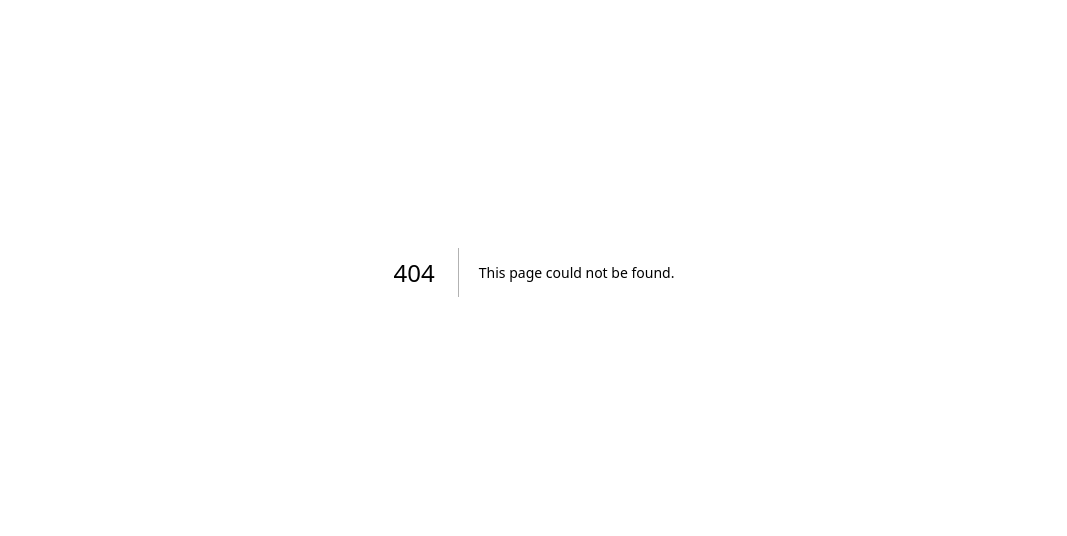
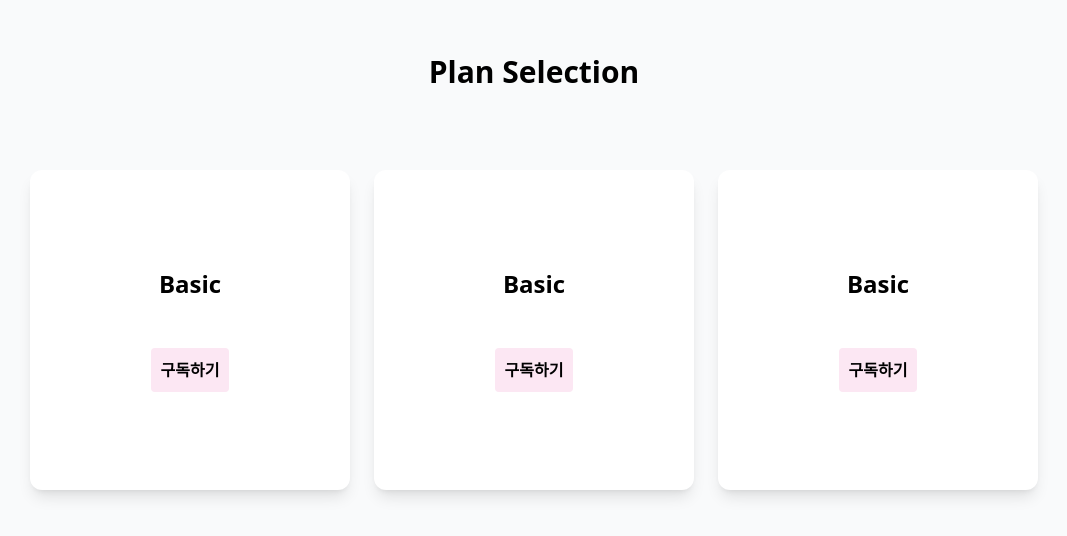
Before and after one commit to gooddaysoft/assignment, a Next.js app in the folder my-web-app/: page /plans in a window 1280 px wide. Before the commit this address had no page. Shown: the part 128-664 px from the top of the page, without its empty margins (106-1173 px from the left). Built offline with nearby package versions, Linux system fonts and the light colour scheme.

Commit message:
feat: plan selection UI 구현

```diff
--- /dev/null
+++ b/my-web-app/app/plans/page.tsx
@@ -0,0 +1,21 @@
+export default function PlansPage() {
+  return (
+    <main className="flex flex-col justify-center items-center min-h-screen bg-gray-50">
+      <h1 className="text-3xl font-bold mb-20">Plan Selection </h1>
+      <div className="grid grid-cols-3 gap-6">
+        <div className="flex flex-col justify-center items-center gap-12 w-80 h-80 p-6 bg-white rounded-xl shadow-lg">
+          <h2 className="text-2xl font-semibold">Basic</h2>
+          <button className="bg-pink-100 hover:bg-pink-200 p-2.5 rounded font-semibold">구독하기</button>
+        </div>
+        <div className="flex flex-col justify-center items-center gap-12 w-80 h-80 p-6 bg-white rounded-xl shadow-lg">
+          <h2 className="text-2xl font-semibold">Basic</h2>
+          <button className="bg-pink-100 hover:bg-pink-200 p-2.5 rounded font-semibold">구독하기</button>
+        </div>
+        <div className="flex flex-col justify-center items-center gap-12 w-80 h-80 p-6 bg-white rounded-xl shadow-lg">
+          <h2 className="text-2xl font-semibold">Basic</h2>
+          <button className="bg-pink-100 hover:bg-pink-200 p-2.5 rounded font-semibold">구독하기</button>
+        </div>
+      </div>
+    </main>
+  );
+}
```
